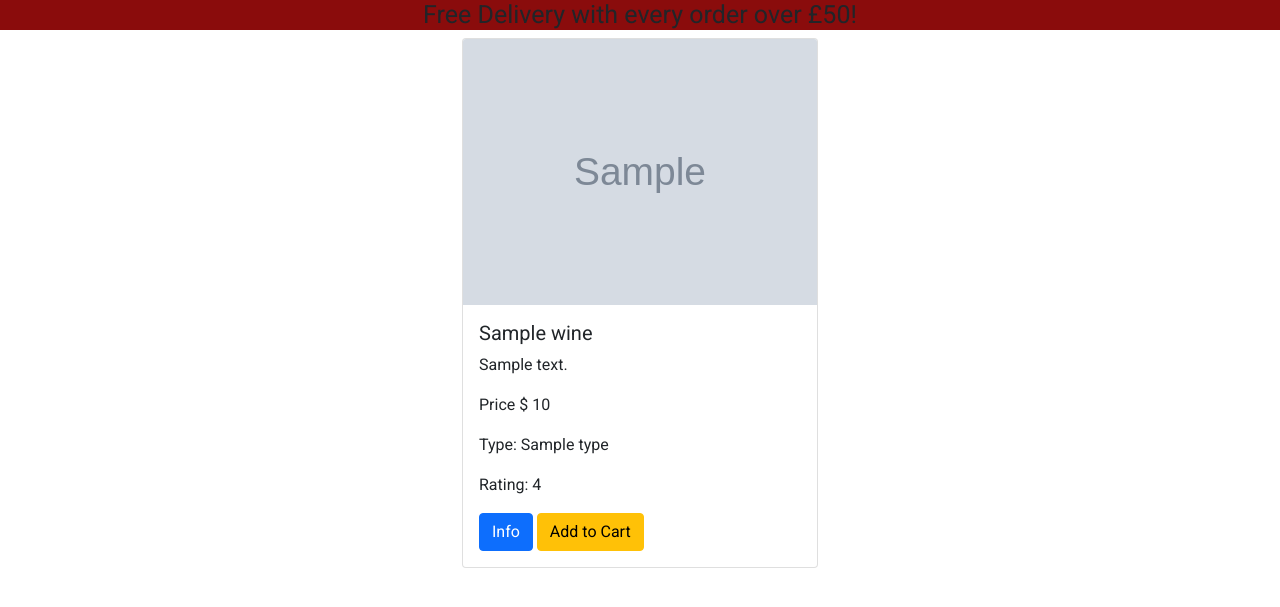
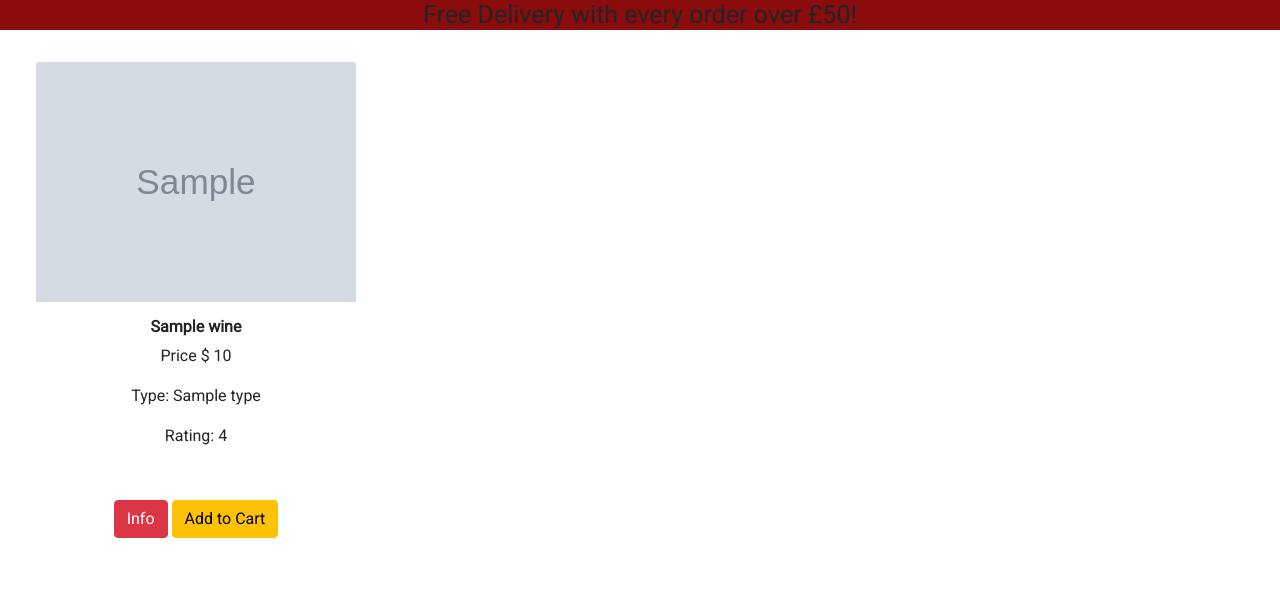
Before and after one commit to Bradders81/vino, a Django app: template products/templates/products/products.html in a window 1280 px wide. Shown: the part 116-723 px from the top of the page. Run offline with Django 3.2, Linux system fonts and the light colour scheme; the template is opened without the code that fills it: most values are stand-ins (such as "Sample title", 1, 10 or a date in 2020); grey boxes marked "Sample" are stand-in pictures; some libraries are stand-ins or nearby versions; some web fonts are replaced.

Commit message:
Update products template & create media folder

```diff
--- a/products/models.py
+++ b/products/models.py
@@ -13,8 +13,7 @@ class Wine(models.Model):
         verbose_name_plural = 'Wine'
 
     name = models.CharField(max_length=100)
-    image = models.ImageField(
-        null=True, blank=True, default='wines/default.png', upload_to='wines/')
+    image = models.ImageField( null=True, blank=True, upload_to = 'images/')
     country = models.CharField(max_length=50, null=True, blank=True)
     winery = models.CharField(max_length=50, null=True, blank=True)
     rating = models.DecimalField(max_digits=6, decimal_places=2, default=0)
--- a/products/templates/products/products.html
+++ b/products/templates/products/products.html
@@ -1,35 +1,39 @@
-{% extends 'base.html' %} {% block content %}
+{% extends 'base.html' %}
 
-<div class="container">
-	<div class="row ">
-		{% for wine in wines %}
-		<div class="col-12 col-md-4 container">
-			<div class="card h-100 ">
+{% block content %}
+
+<div class=" container-fluid">
+<div class="row">
+				{% for wine in wines %}
+			<div class="col-12 col-md-4 col-lg-3 center">
+
+			<div class="card h-100 m-4">
 				{% if wine.image %}
-				<img src="{{ wine.image.url }}" class=" card-img-top img fluid" alt=" Bottle of wine" />
+				<img src="{{ wine.image.url }}" class="card-image card-img-top" alt=" Bottle of wine" />
 				{% else %}
-				<img src="/static/images/wines/default.png" class="card-img-top img fluid" alt=" Bottle of wine" />
+				<img src="../../../media/images/default.png" class="card-image" alt=" Bottle of wine" />
 				{% endif %}
-
-				<div class="card-body">
-					<h5>{{ wine.name }}</h5>
-					<p class="card-text">{{ wine.description }}</p>
+				<!-- "card-img-top img fluid -->
+				<div class="card-body-size center">
+					<h6><strong>{{ wine.name }}</strong></h6>
 					<p>Price $ {{wine.price }}</p>
 					<p>Type: {{ wine.type }}</p>
 					<p>Rating: {{wine.rating }}</p>
-					<a href="{% url 'product-info' wine.id %}" class="btn btn-primary"
-						>Info</a
-					>
-					<a href="" class="btn btn-warning"
-						>Add to Cart</a
-					>
+					<div  class="card-btn">
+						<a href="{% url 'product-info' wine.id %}" class="btn btn-danger center ">Info</a>
+						<a href="" class="btn btn-warning center">Add to Cart</a>
+					</div>
+
+
 				</div>
 			</div>
 
-		</div>
 
+	</div>
 		{% endfor %}
-	</div>
+
 </div>
 
+</section
+
 {% endblock %}
--- a/products/views.py
+++ b/products/views.py
@@ -1,4 +1,4 @@
-from django.shortcuts import render, redirect, reverse
+from django.shortcuts import render
 from django.db.models import Q
 from django.contrib import messages
 from .models import Wine
@@ -25,8 +25,6 @@ def products(request):
         if not wines:
             messages.error(request, "Nothing matches your search")
 
-
-
     context = {'wines': wines, }
     return render(request, 'products/products.html', context)
 
--- a/static/css/style.css
+++ b/static/css/style.css
@@ -86,6 +86,45 @@ nav .navbar-nav li a {
 }
 /*----- Products Page -----*/
 
+.card-container {
+
+    margin: 10px;
+}
+.card {
+    max-height: 486px;
+    width: 320px;
+    display: inline-block;
+    border: none;
+
+}
+
+.card:hover {
+box-shadow: #d8d2d2 4px 4px 4px 4px;
+}
+
+.card-image{
+    max-width:100%;
+    max-height:100%;
+    margin-bottom: 15px;
+}
+
+.card-body-size {
+    height: 198px;
+    width: 320px;
+    margin: 0 auto;
+
+}
+.card-btn{
+	bottom: 10px;
+	left: 0;
+	right: 0;
+    position: absolute;
+
+}
+
+
+
+
 
 /*------- Product info -------*/
 
--- a/vino/settings.py
+++ b/vino/settings.py
@@ -148,12 +148,12 @@ USE_TZ = True
 # https://docs.djangoproject.com/en/3.2/howto/static-files/
 
 STATIC_URL = '/static/'
-MEDIA_URL = '/images/'
+MEDIA_URL = '/media/images/'
 
 STATICFILES_DIRS = [BASE_DIR/'static/']
 
 
-MEDIA_ROOT = os.path.join(BASE_DIR, 'static/images')
+MEDIA_ROOT = os.path.join(BASE_DIR, 'media/images')
 
 
 
```
Also changed, not shown: products/templates/products/product-info.html (+6 -4 lines), media/images/default.png (renamed from static/images/wines/default.png), media/images/hero-image.png (added).
